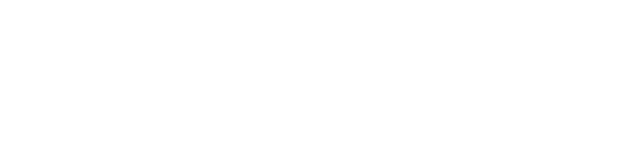
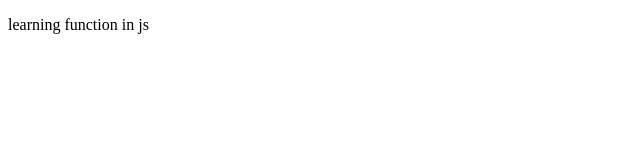
Before and after one commit to queen-alt/functions, a plain HTML site: page index.html in a window 1280 px wide. Shown: the whole page, without its empty margins (0-640 px from the left). Drawn offline with Linux system fonts and the light colour scheme.

Commit message:
branch a

```diff
--- a/index.html
+++ b/index.html
@@ -5,5 +5,6 @@
 </head>
 <body>
     <script src="index.js"></script>
+    <p>learning function in js </p>
 </body>
 </html>
```
